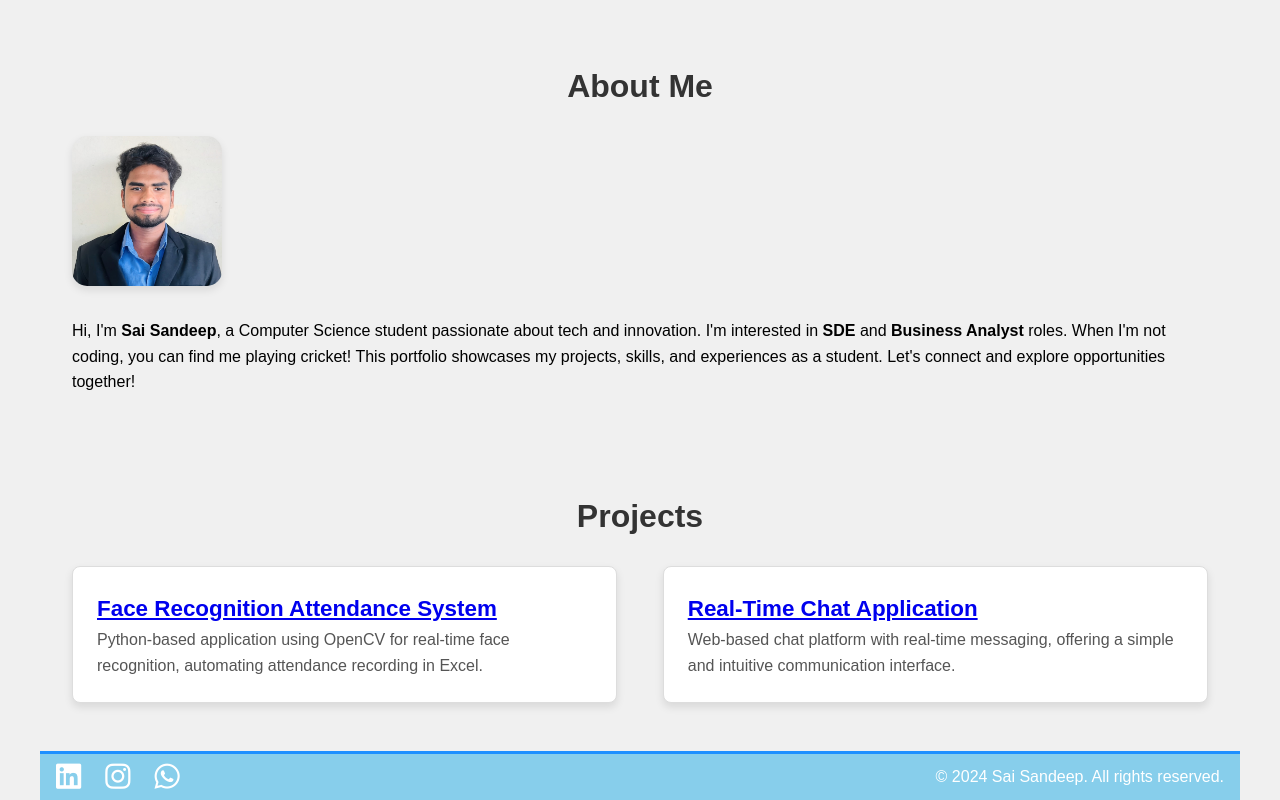
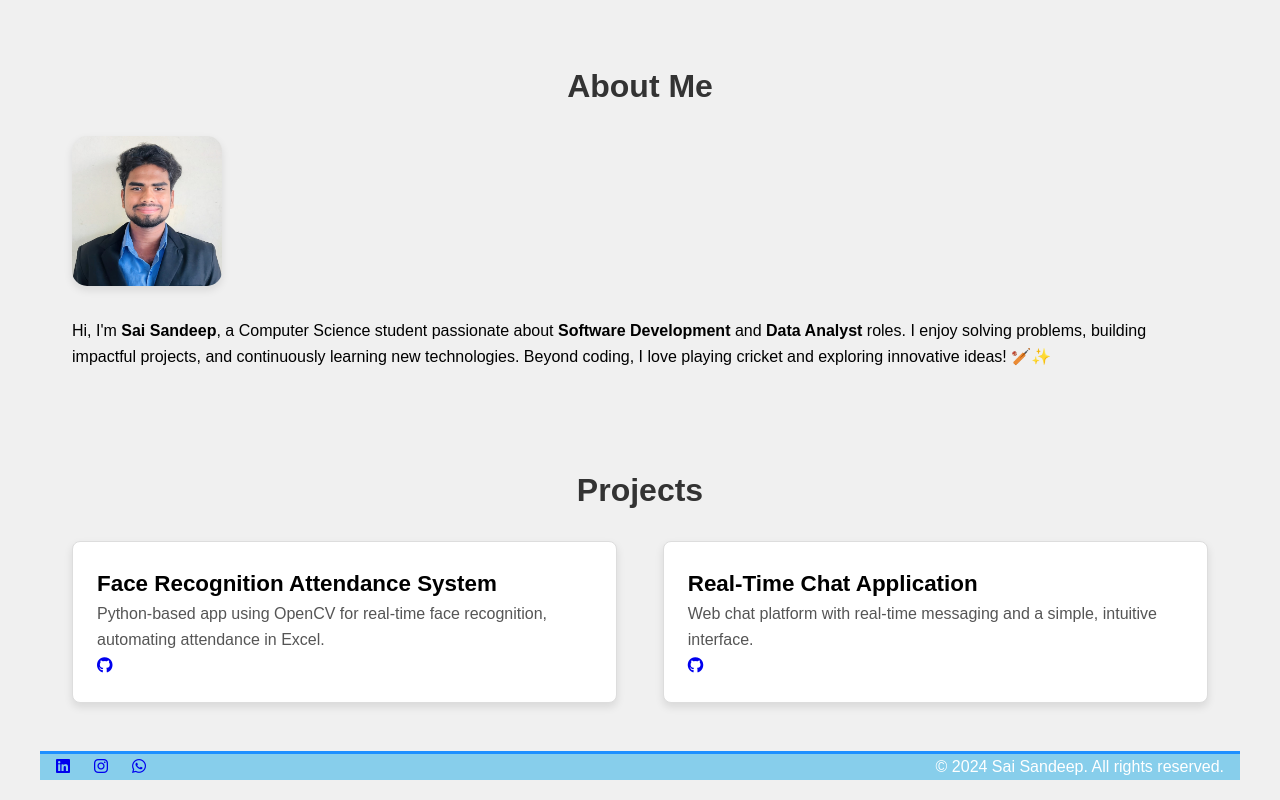
Before and after one commit to saisandeep-dev/saisandeep-dev.github.io, a plain HTML site: page index.html in a window 1280 px wide. Shown: the part 707-1507 px from the top of the page. Drawn offline with Linux system fonts and the light colour scheme.

Commit message:
Update index.html

```diff
--- a/index.html
+++ b/index.html
@@ -5,61 +5,69 @@
   <meta name="viewport" content="width=device-width, initial-scale=1.0">
   <title>Sai Sandeep's Portfolio</title>
   <link rel="stylesheet" href="styles.css">
-    <link rel="stylesheet" href="https://cdnjs.cloudflare.com/ajax/libs/font-awesome/6.0.0-beta3/css/all.min.css">
+  <link rel="stylesheet" href="https://cdnjs.cloudflare.com/ajax/libs/font-awesome/6.4.0/css/all.min.css">
 </head>
 <body>
   <header>
-        <nav class="container">
+    <nav class="container navbar">
       <div class="nav-left">
         <h1>Sai Sandeep</h1>
         <p>Computer Science Student</p>
       </div>
       <ul class="nav-right">
-                <li><a href="#about" class="btn">About Me</a></li>
+        <li><a href="#about" class="btn">About</a></li>
+        <li><a href="#projects" class="btn">Projects</a></li>
         <li><a href="mailto:saissspet@gmail.com" class="btn email-btn">Email</a></li>
-                <li><a href="https://github.com/saisandeep-dev" class="btn" target="_blank">Projects</a></li>
         <li><a href="javascript:void(0);" class="btn" onclick="redirectToResume()">Resume</a></li>
       </ul>
     </nav>
+
     <section id="home" class="hero">
       <div class="hero-content">
-                <p>Hi, I'm Sai Sandeep.</p>
-                <a href="#projects" class="btn">Explore My Work</a>
+        <p class="hero-intro">Hi, I'm <span class="highlight">Sai Sandeep</span>.</p>
+        <a href="#projects" class="btn btn-primary">Explore My Work</a>
       </div>
     </section>
   </header>
 
-    <section id="about" class="about container">
+  <section id="about" class="about container fade-in">
     <h2>About Me</h2>
     <div class="about-content">
       <img src="profilephoto.jpg" alt="Sai Sandeep" class="profile-photo">
-            <div>
       <p>
-                    Hi, I'm <strong>Sai Sandeep</strong>, a Computer Science student passionate about tech and innovation. I'm interested in <strong>SDE</strong> and <strong>Business Analyst</strong> roles. When I'm not coding, you can find me playing cricket! This portfolio showcases my projects, skills, and experiences as a student. Let's connect and explore opportunities together!
+        Hi, I'm <strong>Sai Sandeep</strong>, a Computer Science student passionate about
+        <strong>Software Development</strong> and <strong>Data Analyst</strong> roles.
+        I enjoy solving problems, building impactful projects, and continuously learning new technologies.
+        Beyond coding, I love playing cricket and exploring innovative ideas! 🏏✨
       </p>
-            </div>
     </div>
   </section>
 
-    <section id="projects" class="projects container">
+  <section id="projects" class="projects container fade-in">
     <h2>Projects</h2>
     <div class="project-list">
       <div class="project-item">
-                <h3><a href="https://github.com/saisandeep-dev/Face-Recognition-Attendance-System" target="_blank">Face Recognition Attendance System</a></h3>
-                <p>Python-based application using OpenCV for real-time face recognition, automating attendance recording in Excel.</p>
+        <h3>Face Recognition Attendance System</h3>
+        <p>Python-based app using OpenCV for real-time face recognition, automating attendance in Excel.</p>
+        <div class="project-links">
+          <a href="https://github.com/saisandeep-dev/Face-Recognition-Attendance-System" target="_blank"><i class="fab fa-github"></i></a>
+        </div>
       </div>
       <div class="project-item">
-                <h3><a href="https://github.com/saisandeep-dev/Real-Time-Chat-Application" target="_blank">Real-Time Chat Application</a></h3>
-                <p>Web-based chat platform with real-time messaging, offering a simple and intuitive communication interface.</p>
+        <h3>Real-Time Chat Application</h3>
+        <p>Web chat platform with real-time messaging and a simple, intuitive interface.</p>
+        <div class="project-links">
+          <a href="https://github.com/saisandeep-dev/Real-Time-Chat-Application" target="_blank"><i class="fab fa-github"></i></a>
+        </div>
       </div>
     </div>
   </section>
 
   <footer class="container">
     <div class="social-links">
-            <a href="https://www.linkedin.com/in/saisandeeps" target="_blank" class="social-icon"><i class="fab fa-linkedin"></i></a>
-            <a href="https://www.instagram.com/saisandeep.ig" target="_blank" class="social-icon"><i class="fab fa-instagram"></i></a>
-            <a href="https://wa.me/7386068826" target="_blank" class="social-icon"><i class="fab fa-whatsapp"></i></a>
+      <a href="https://www.linkedin.com/in/saisandeeps" target="_blank"><i class="fab fa-linkedin"></i></a>
+      <a href="https://www.instagram.com/saisandeep.ig" target="_blank"><i class="fab fa-instagram"></i></a>
+      <a href="https://wa.me/7386068826" target="_blank"><i class="fab fa-whatsapp"></i></a>
     </div>
     <p>&copy; 2024 Sai Sandeep. All rights reserved.</p>
   </footer>
```
Lines whose indentation alone changed are shown as unchanged.
